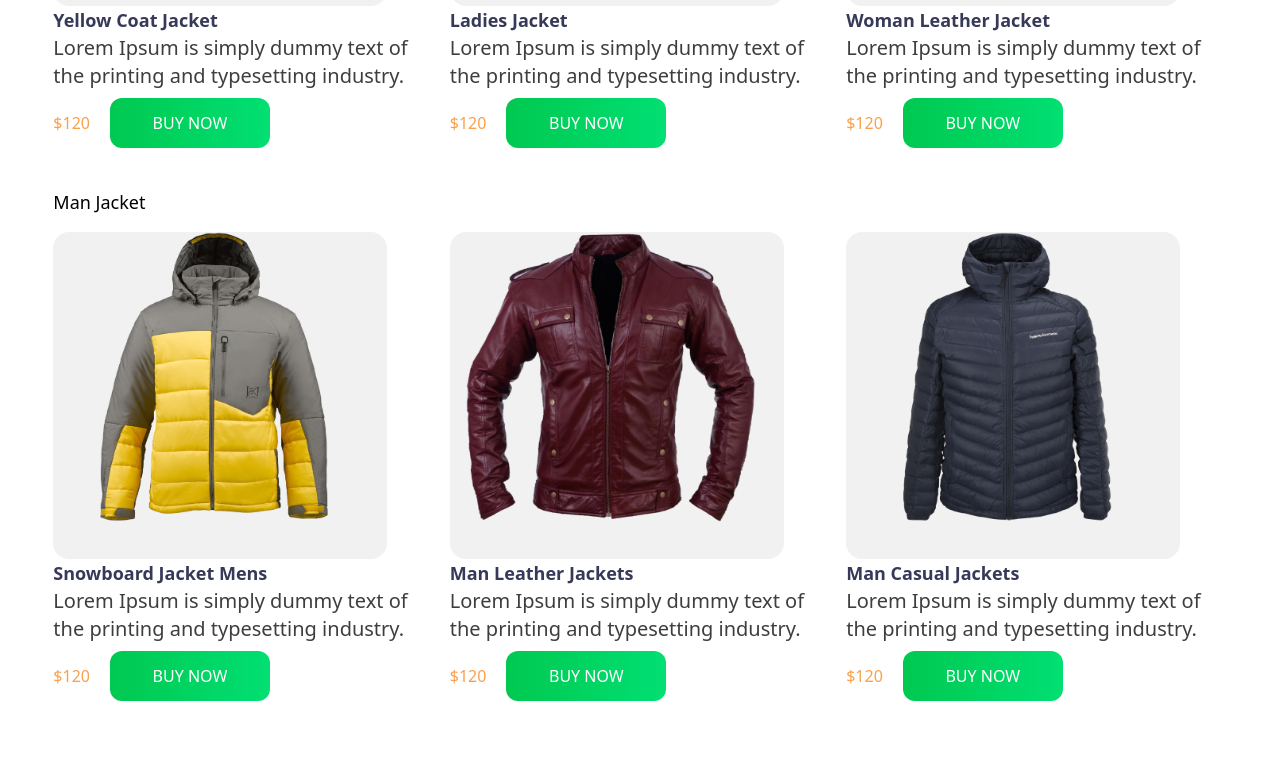
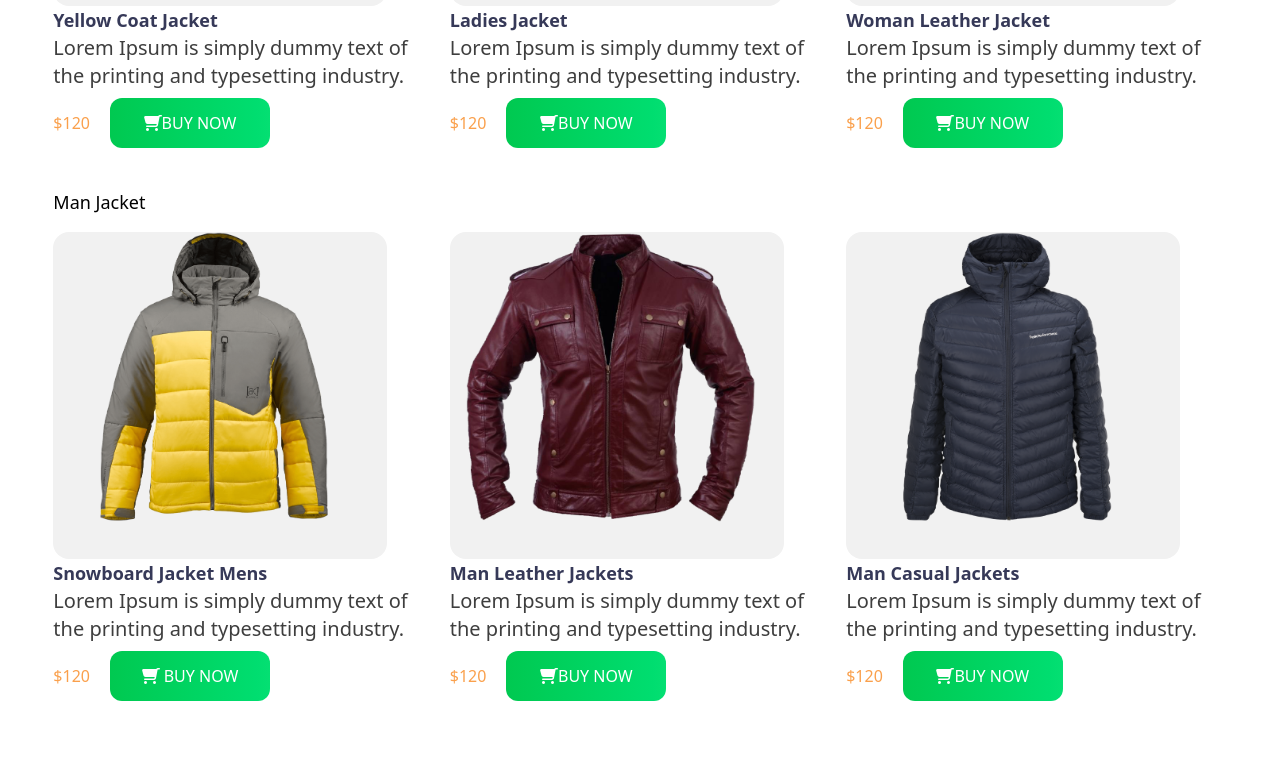
Before and after one commit to sahinealam/Penguin-Fashion, a plain HTML site: page index.html in a window 1280 px wide. Shown: the part 728-1500 px from the top of the page. Drawn offline with nearby package versions, Linux system fonts and the light colour scheme.

Commit message:
shoping card btn use

```diff
--- a/index.html
+++ b/index.html
@@ -5,6 +5,10 @@
     <meta charset="UTF-8">
     <meta name="viewport" content="width=device-width, initial-scale=1.0">
     <title>Penguin Fashion</title>
+    <!-- fount awas cdn -->
+    <link rel="stylesheet" href="https://cdnjs.cloudflare.com/ajax/libs/font-awesome/6.7.2/css/all.min.css"
+        integrity="sha512-Evv84Mr4kqVGRNSgIGL/F/aIDqQb7xQ2vcrdIwxfjThSH8CSR7PBEakCr51Ck+w+/U6swU2Im1vVX0SVk9ABhg=="
+        crossorigin="anonymous" referrerpolicy="no-referrer" />
     <!-- Tailwind CSS -->
     <script src="https://cdn.jsdelivr.net/npm/@tailwindcss/browser@4"></script>
 </head>
@@ -30,7 +34,7 @@
                     <p>Lorem Ipsum is simply dummy text of the printing
                         and typesetting industry.</p>
                     <button
-                        class="w-[160px] h-[50px] text-[#FFFFFF] bg-linear-to-r/srgb from-green-500 to-green-400 rounded-xl">BUY
+                        class="w-[160px] h-[50px] text-[#FFFFFF] bg-linear-to-r/srgb from-green-500 to-green-400 rounded-xl"> <i class="fa-solid fa-cart-shopping fa-flip-horizontal "></i> BUY
                         NOW</button>
                 </div>
                 <div class="items-center">
@@ -56,7 +60,7 @@
                         <div class="flex  items-center gap-5 mt-2">
                             <p class="text-[#faa04c]">$120</p>
                             <button
-                                class="w-[160px] h-[50px] text-[#FFFFFF] bg-linear-to-r/srgb from-green-500 to-green-400 rounded-xl">BUY
+                                class="w-[160px] h-[50px] text-[#FFFFFF] bg-linear-to-r/srgb from-green-500 to-green-400 rounded-xl"> <i class="fa-solid fa-cart-shopping fa-flip-horizontal"></i>BUY
                                 NOW</button>
                         </div>
                     </div>
@@ -73,7 +77,7 @@
                         <div class="flex  items-center gap-5 mt-2">
                             <p class="text-[#faa04c]">$120</p>
                             <button
-                                class="w-[160px] h-[50px] text-[#FFFFFF] bg-linear-to-r/srgb from-green-500 to-green-400 rounded-xl">BUY
+                                class="w-[160px] h-[50px] text-[#FFFFFF] bg-linear-to-r/srgb from-green-500 to-green-400 rounded-xl"> <i class="fa-solid fa-cart-shopping fa-flip-horizontal"></i>BUY
                                 NOW</button>
                         </div>
                     </div>
@@ -90,7 +94,7 @@
                         <div class="flex  items-center gap-5 mt-2">
                             <p class="text-[#faa04c]">$120</p>
                             <button
-                                class="w-[160px] h-[50px] text-[#FFFFFF] bg-linear-to-r/srgb from-green-500 to-green-400 rounded-xl">BUY
+                                class="w-[160px] h-[50px] text-[#FFFFFF] bg-linear-to-r/srgb from-green-500 to-green-400 rounded-xl"> <i class="fa-solid fa-cart-shopping fa-flip-horizontal"></i>BUY
                                 NOW</button>
                         </div>
                     </div>
@@ -116,7 +120,7 @@
                         <div class="flex  items-center gap-5 mt-2">
                             <p class="text-[#faa04c]">$120</p>
                             <button
-                                class="w-[160px] h-[50px] text-[#FFFFFF] bg-linear-to-r/srgb from-green-500 to-green-400 rounded-xl">BUY
+                                class="w-[160px] h-[50px] text-[#FFFFFF] bg-linear-to-r/srgb from-green-500 to-green-400 rounded-xl"> <i class="fa-solid fa-cart-shopping fa-flip-horizontal"></i> BUY
                                 NOW</button>
                         </div>
                     </div>
@@ -133,7 +137,7 @@
                         <div class="flex  items-center gap-5 mt-2">
                             <p class="text-[#faa04c]">$120</p>
                             <button
-                                class="w-[160px] h-[50px] text-[#FFFFFF] bg-linear-to-r/srgb from-green-500 to-green-400 rounded-xl">BUY
+                                class="w-[160px] h-[50px] text-[#FFFFFF] bg-linear-to-r/srgb from-green-500 to-green-400 rounded-xl"> <i class="fa-solid fa-cart-shopping fa-flip-horizontal"></i>BUY
                                 NOW</button>
                         </div>
                     </div>
@@ -150,7 +154,7 @@
                         <div class="flex  items-center gap-5 mt-2">
                             <p class="text-[#faa04c]">$120</p>
                             <button
-                                class="w-[160px] h-[50px] text-[#FFFFFF] bg-linear-to-r/srgb from-green-500 to-green-400 rounded-xl">BUY
+                                class="w-[160px] h-[50px] text-[#FFFFFF] bg-linear-to-r/srgb from-green-500 to-green-400 rounded-xl"> <i class="fa-solid fa-cart-shopping fa-flip-horizontal"></i>BUY
                                 NOW</button>
                         </div>
                     </div>
```
